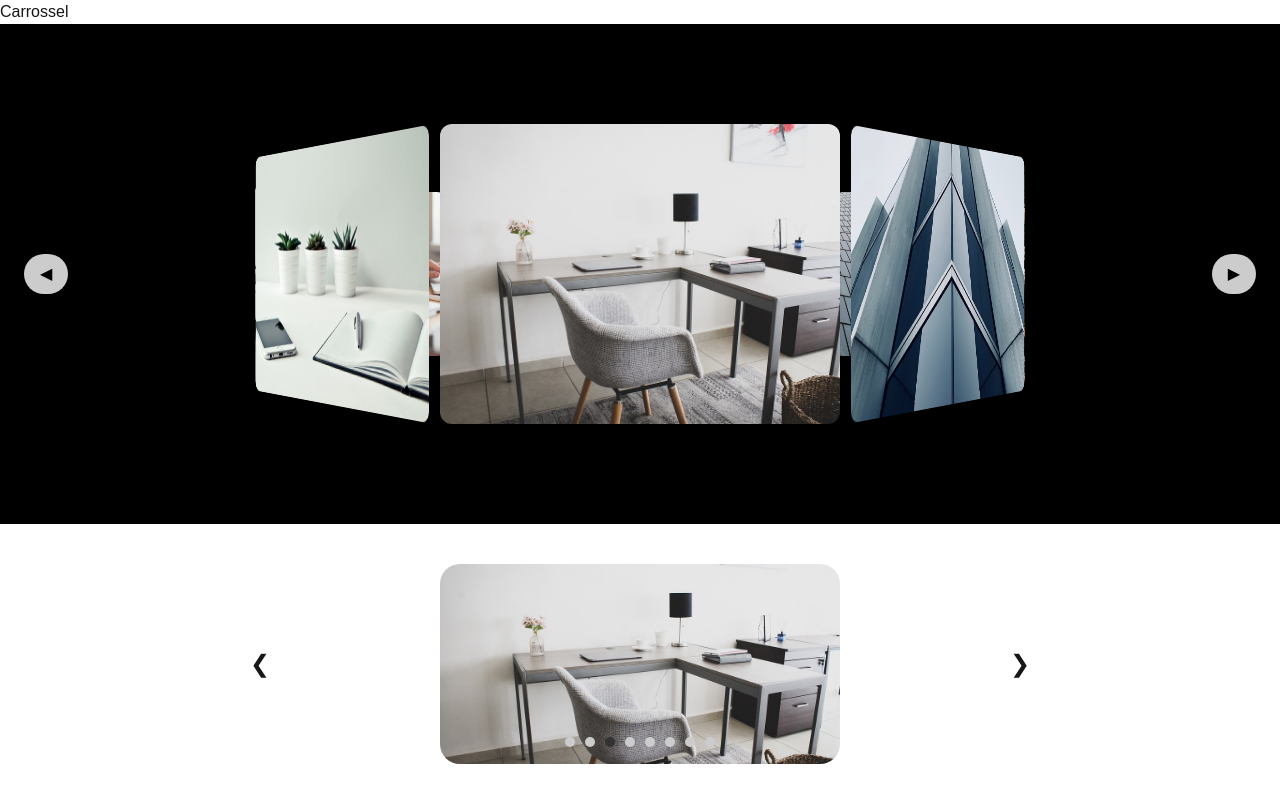
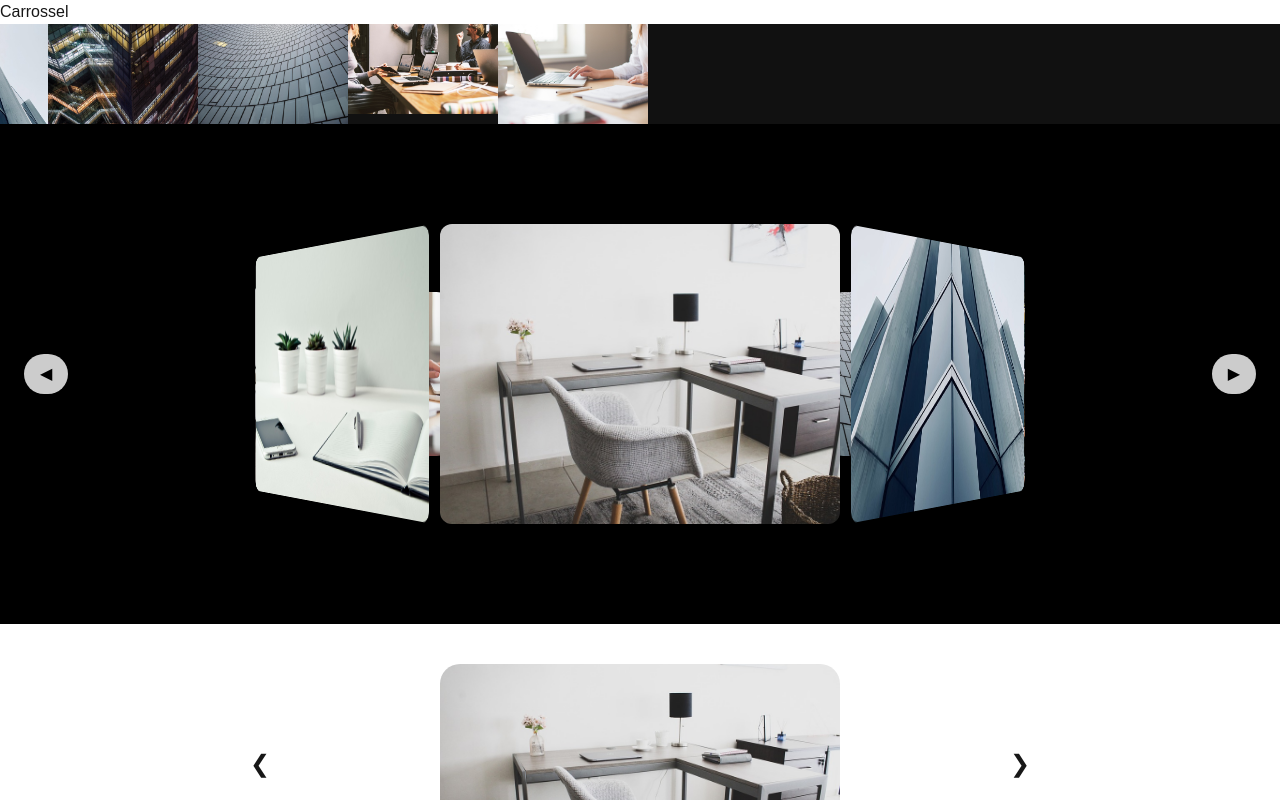
Before and after one commit to davidIsrael-rj/Carrossel_Next.js, a Next.js app: page / in a window 1280 px wide. Shown: the top 800 px of the page. Built offline with nearby package versions, Linux system fonts and the light colour scheme.

Commit message:
Carrossel4, as imagens irão da esquerda para a direita

```diff
--- a/src/pages/index.jsx
+++ b/src/pages/index.jsx
@@ -1,11 +1,13 @@
 import Carrossel1 from "@/template/carrossel/carrossel1";
 import Carrossel2 from "@/template/carrossel/Carrossel2";
+import Carrossel4 from "@/template/carrossel/Carrossel4";
 import Carrosel3d from "@/template/carrossel/carrossel3d";
 
 export default function Home() {
   return (
     <div>Carrossel
 
+<Carrossel4/>
       <Carrosel3d />
       <Carrossel1/>
       <Carrossel2/>
--- /dev/null
+++ b/src/template/carrossel/Carrossel4.jsx
@@ -0,0 +1,40 @@
+import Image from 'next/image';
+import mesa1 from '../../../public/imgs/mesa1.jpg'
+import mesa2 from '../../../public/imgs/mesa2.jpg'
+import mesa3 from '../../../public/imgs/mesa3.jpg'
+import predio from '../../../public/imgs/predio.jpg'
+import predio2 from '../../../public/imgs/predio2.jpg'
+import predio3 from '../../../public/imgs/predio3.jpg'
+import reuniao1 from '../../../public/imgs/reuniao1.jpg'
+import computador1 from '../../../public/imgs/computador1.jpg'
+import styles from '../../template/carrossel/Carrossel4.module.css';
+
+export default function Carrossel4({ largura=150, altura = 100, velocidade = 30 }) {
+  // imagens originais
+  const imagens = [mesa1, mesa2, mesa3, predio, predio2, predio3, reuniao1, computador1];
+
+  // duplicamos as imagens para criar loop contínuo
+  const imagensDuplicadas = [...imagens, ...imagens];
+
+  return (
+    <div className={styles.carrossel}>
+      <div
+        className={styles.track}
+        style={{ animationDuration: `${velocidade}s` }}
+      >
+        {imagensDuplicadas.map((src, i) => (
+          <div key={i} className={styles.item} style={{ width: largura ,height: altura }}>
+            <Image
+              src={src}
+              alt={`img-${i}`}
+              width={largura}
+              height={altura}
+              style={{ objectFit: 'cover' }}
+              priority
+            />
+          </div>
+        ))}
+      </div>
+    </div>
+  );
+}
--- /dev/null
+++ b/src/template/carrossel/Carrossel4.module.css
@@ -0,0 +1,28 @@
+.carrossel {
+  width: 100%;
+  overflow: hidden;
+  background: #111;
+}
+
+.track {
+  display: flex;
+  flex-wrap: nowrap;
+  animation: mover linear infinite; /* animação contínua */
+  width: max-content;
+
+}
+
+.item {
+  flex: 0 0 auto;          /* mantém largura do item */
+  margin-right: 0px;      /* espaçamento opcional entre imagens */
+}
+
+/* animação contínua do carrossel */
+@keyframes mover {
+  0% {
+    transform: translateX(-100%);
+  }
+  100% {
+    transform: translateX(0%); /* metade da track (porque duplicamos as imagens) */
+  }
+}
```
